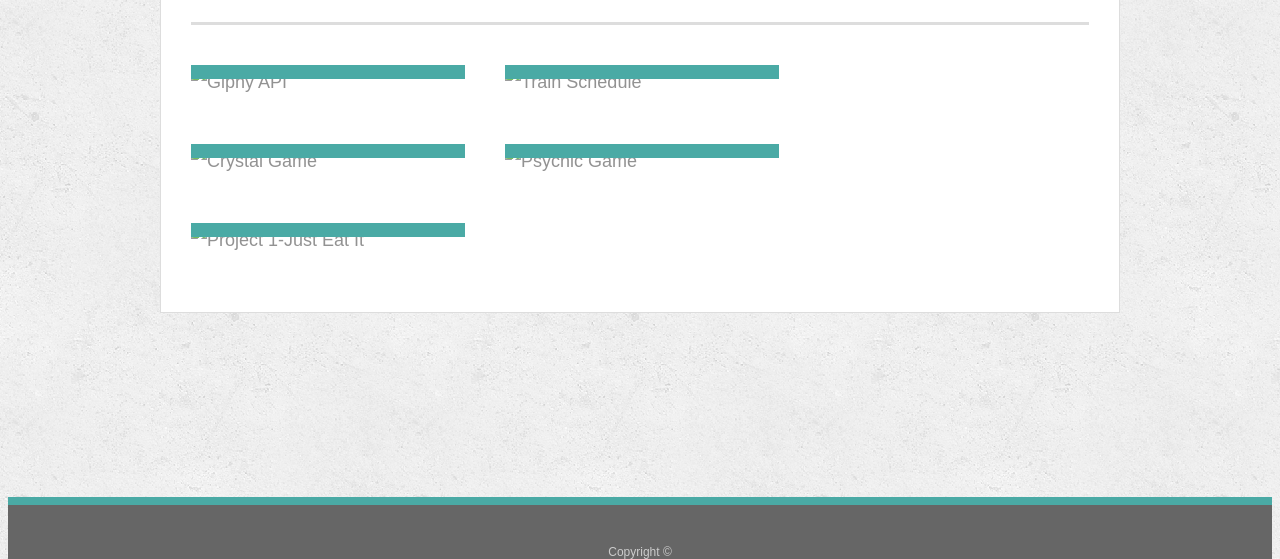
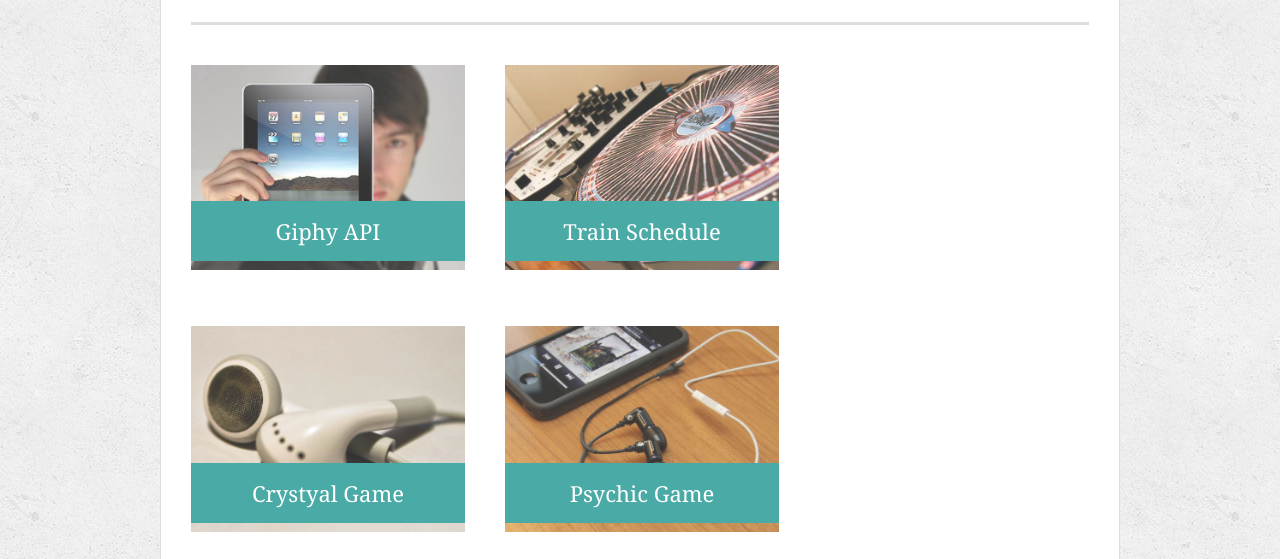
Before and after one commit to CLDavis15/Portfolio, a plain HTML site: page portfolio.html in a window 1280 px wide. Shown: the part 241-800 px from the top of the page. Drawn offline with Linux system fonts and the light colour scheme; files that its build step writes are made by us from their sources; files whose address does not match are found by name.

Commit message:
fix the pictures.

```diff
--- a/portfolio.html
+++ b/portfolio.html
@@ -4,7 +4,7 @@
 <head>
   <meta charset="UTF-8">
   <title>Portfolio | Caleb Davis</title>
-  <link rel="stylesheet" type="text/css" href="assest/css/style.css">
+  <link rel="stylesheet" type="text/css" href="assets/css/style.css">
   <meta name="viewport" content="initial-scale=1">
 </head>
 
@@ -26,27 +26,27 @@
       <h1>Portfolio</h1>
 
       <div class="work">
-        <img src="assest/images/technics-q-c-640-480-1.jpg" alt="Giphy API">
+        <img src="assets/images/technics-q-c-640-480-1.jpg" alt="Giphy API">
 
         <h3>Giphy API</h3>
       </div>
       <div class="work">
-        <img src="assest/images/technics-q-c-640-480-2.jpg" alt="Train Schedule">
+        <img src="assets/images/technics-q-c-640-480-2.jpg" alt="Train Schedule">
 
         <h3>Train Schedule</h3>
       </div>
       <div class="work">
-        <img src="assest/images/technics-q-c-640-480-5.jpg" alt="Crystal Game">
+        <img src="assets/images/technics-q-c-640-480-5.jpg" alt="Crystal Game">
 
         <h3>Crystyal Game</h3>
       </div>
       <div class="work">
-        <img src="assest/images/technics-q-c-640-480-7.jpg" alt="Psychic Game">
+        <img src="assets/images/technics-q-c-640-480-7.jpg" alt="Psychic Game">
 
         <h3>Psychic Game</h3>
       </div>
       <div class="work">
-        <img src="assest/images/technics-q-c-640-480-9.jpg" alt="Project 1-Just Eat It">
+        <img src="assets/images/technics-q-c-640-480-9.jpg" alt="Project 1-Just Eat It">
 
         <h3>Project 1-Just Eat It</h3>
       </div>
```
Also changed, not shown: index.html (+2 -2 lines).
